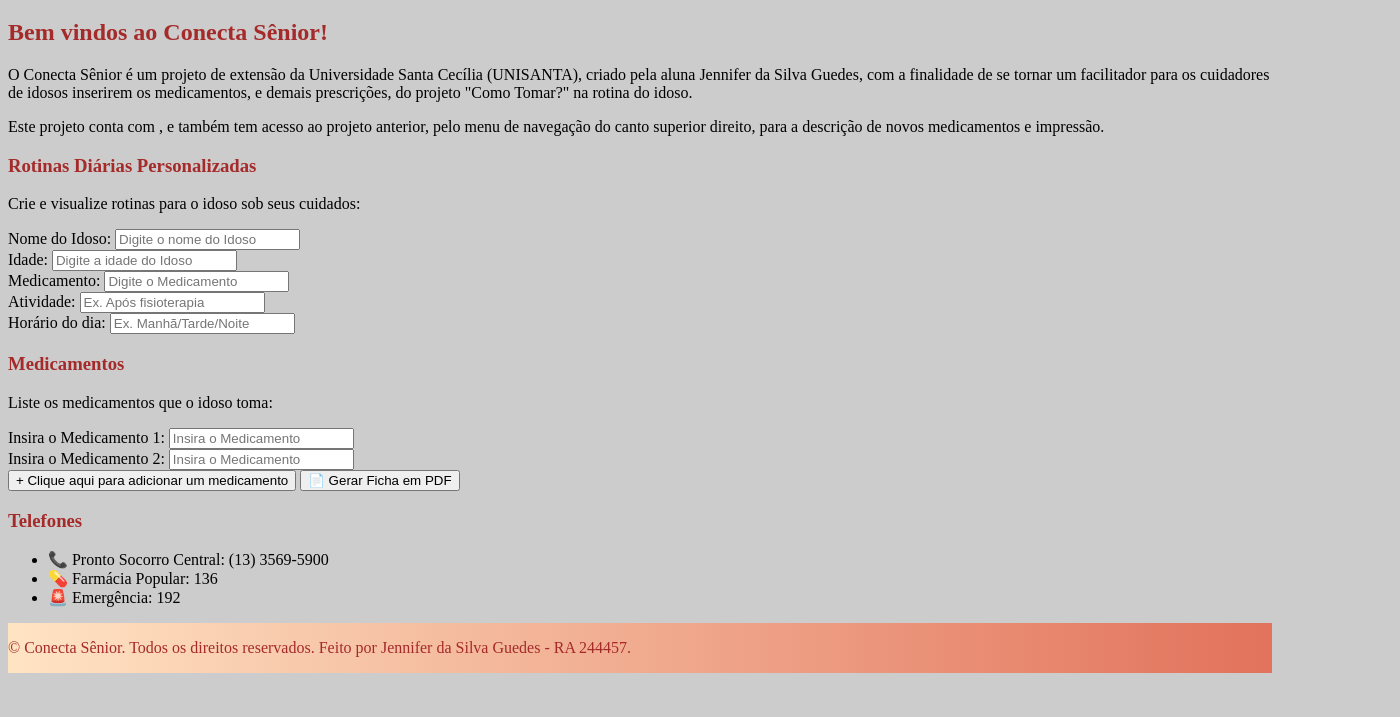
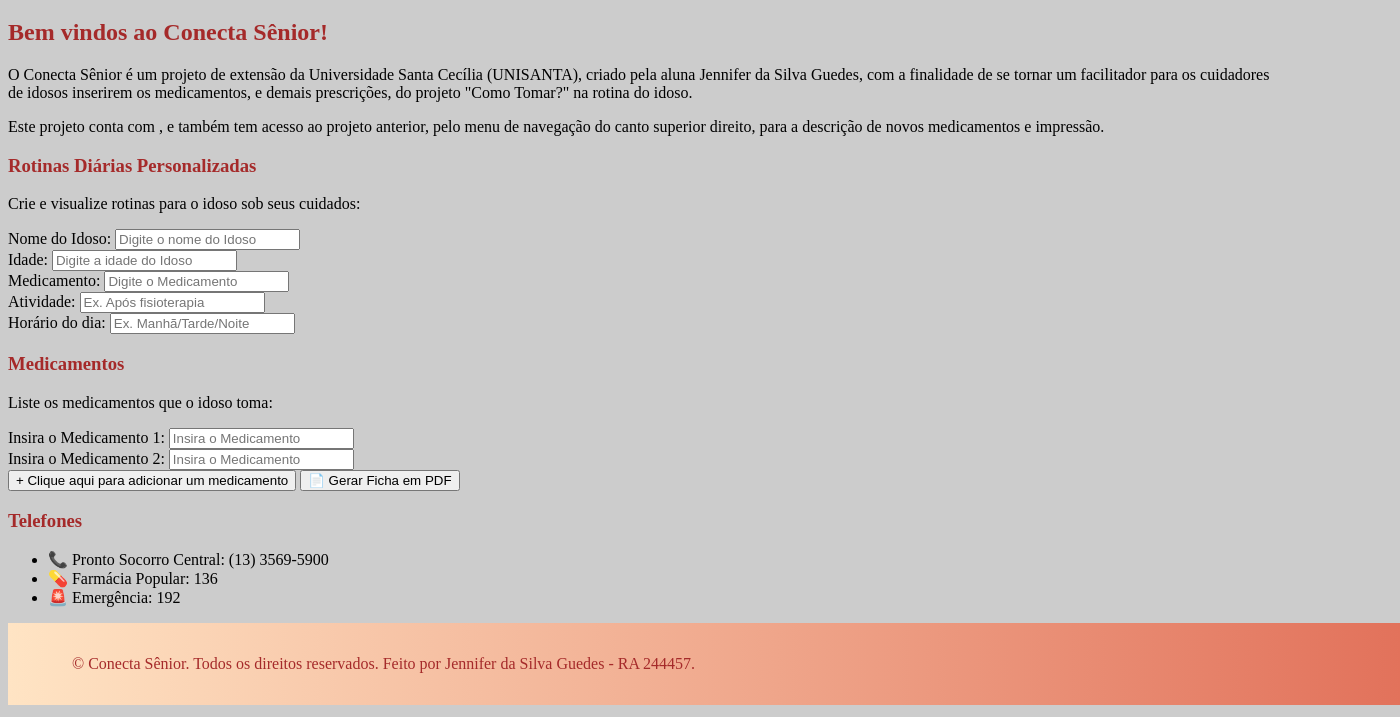
Before and after one commit to JenniferGuedes/Conecta-Senior, a plain HTML site: page Conecta Sênior/Conecta Senior.html in a window 1280 px wide. Shown: the part 83-800 px from the top of the page, 1400 px wide, since content can reach past the window. Drawn offline with nearby package versions, Linux system fonts and the light colour scheme.

Commit message:
Add files via upload

```diff
--- a/Conecta Sênior/style.css
+++ b/Conecta Sênior/style.css
@@ -57,8 +57,9 @@ body{
 }
 
 .footer {
+    padding: 2vh 5vw;
+    font-size: 1rem;
     width: 100%;
-    margin: 0 auto;
     display: flex;
     color: brown;
     background:linear-gradient(to right, #FFE4C4, #e2725b)
```
